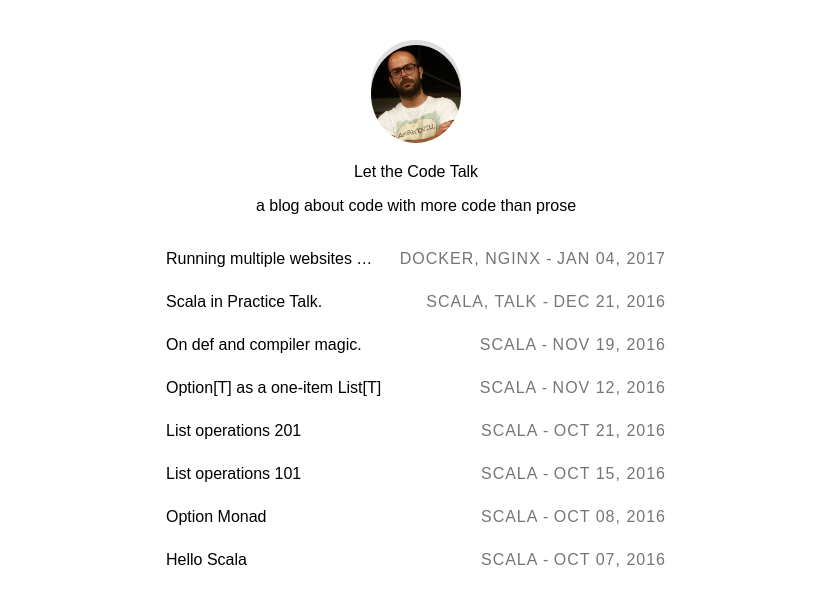
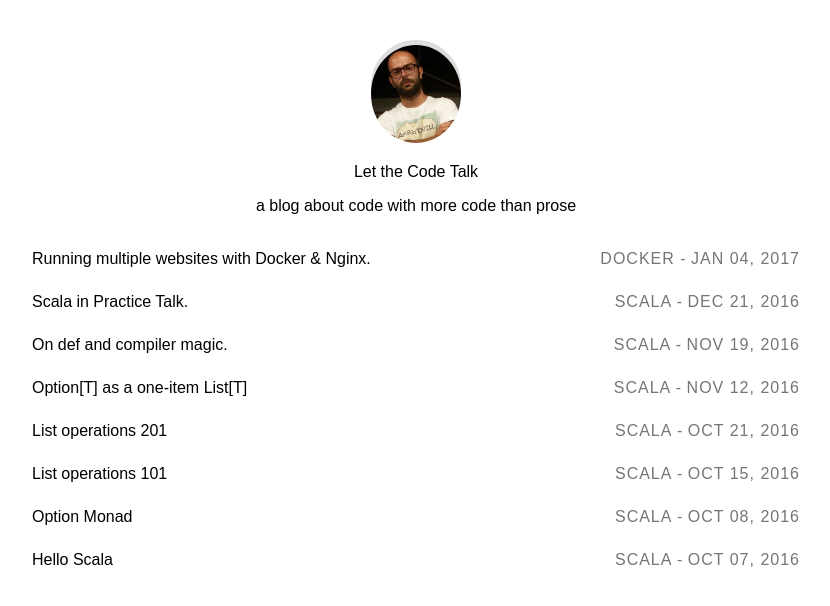
Before and after one commit to kekkooo/kekkooo.github.io, a Jekyll site: the page built from blog.html, in a window 1280 px wide. Shown: the top 606 px of the page, without its empty margins (224-1054 px from the left). Built offline with Jekyll 4.4.1, drawn with Linux system fonts in a browser that asks for light colours; some web fonts are replaced.

Commit message:
style fixes

```diff
--- a/_posts/2016-12-21-scala-in-practice-talk.md
+++ b/_posts/2016-12-21-scala-in-practice-talk.md
@@ -1,7 +1,7 @@
 ---
 title: Scala in Practice Talk.
 updated: 2016-22-21 23:45
-category: SCALA, TALK
+category: SCALA
 description: "Report and slides of the talk Scala in Practice held at the University of Cagliari"
 keywords: "scala talk seminar programming development akka akka-http unica university cagliari"
 comments: true
--- a/_posts/2017-01-04-docker-nginx-get-started.md
+++ b/_posts/2017-01-04-docker-nginx-get-started.md
@@ -1,7 +1,7 @@
 ---
 title: Running multiple websites with Docker & Nginx.
 updated: 2017-01-04 17:05
-category: DOCKER, NGINX
+category: DOCKER
 description: "Get your your web server (Nginx) running multiple websites in a Docker container"
 keywords: "Docker Nginx container web server web site website osx mac"
 comments: true
--- a/_sass/main.scss
+++ b/_sass/main.scss
@@ -306,7 +306,7 @@ article {
   }
 }
 section {
-  max-width: 500px;
+  max-width: 768px;
   margin: 0 auto;
   ul {
     list-style: none;
```
